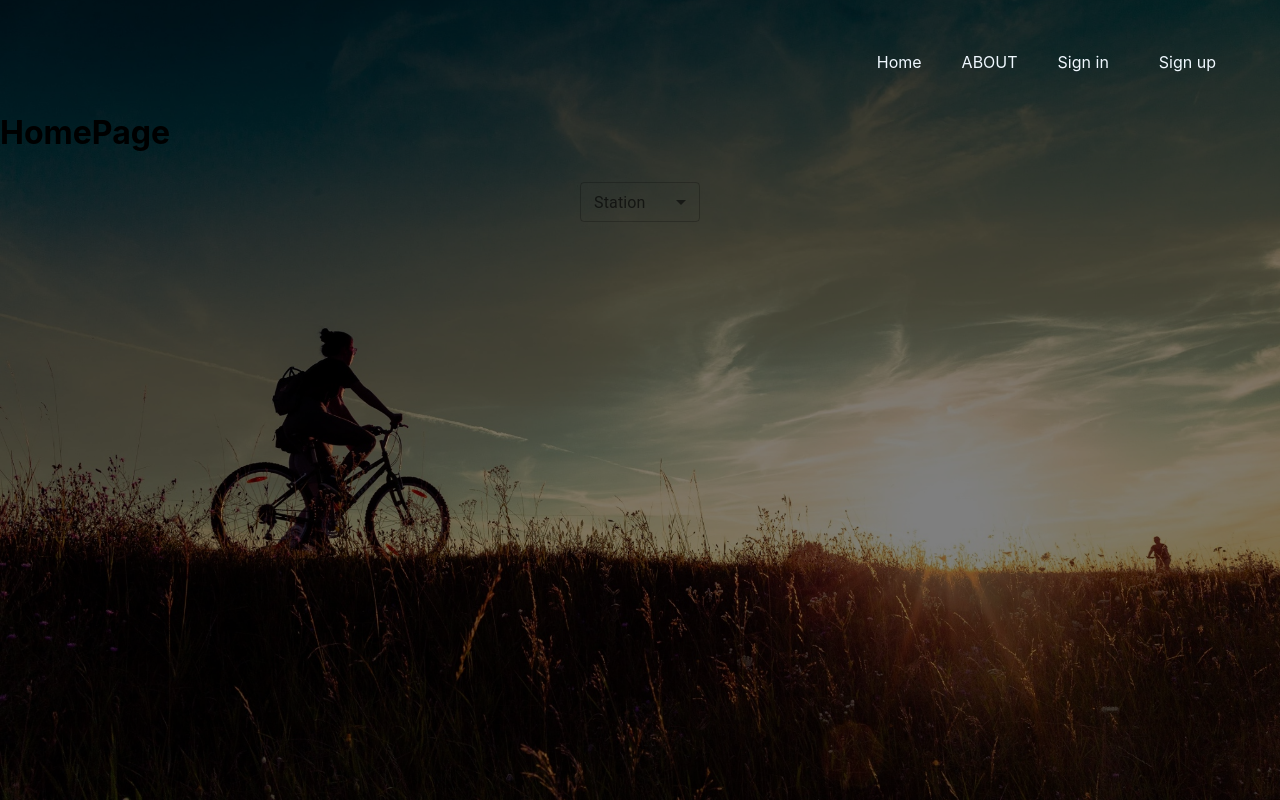
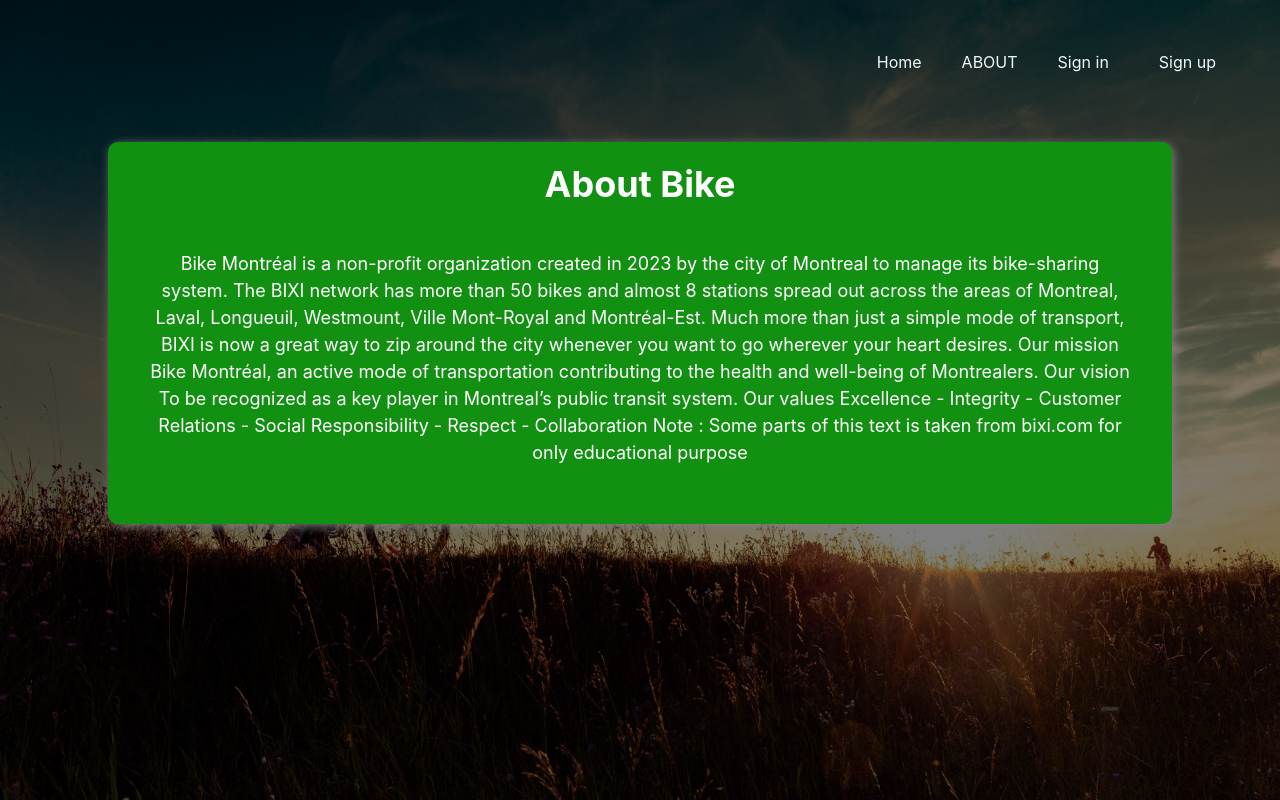
Before and after one commit to mefepolat/bike-project, a React (Create React App) app in the folder client/: page /about in a window 1280 px wide. Before the commit this address led to /. Built offline with nearby package versions, Linux system fonts and the light colour scheme.

Commit message:
AboutPage.js and AboutPage.css added and implimented

```diff
--- a/client/src/App.js
+++ b/client/src/App.js
@@ -5,6 +5,7 @@
 import Admin from './user/pages/Admin';
 import background from "./images/bckgrnd.jpg"
 import NavBar from './shared/components/Navbar';
+import AboutPage from './shared/components/AboutPage';
 
 
 function App() {
@@ -17,6 +18,7 @@
         <Routes>
           <Route path='/' element={<HomePage />} />
           <Route path='/admin' element={<Admin />} />
+          <Route path='/about' element={<AboutPage/>} />
 
           <Route path='*' element={<Navigate to='/' />} />
           </Routes>
--- /dev/null
+++ b/client/src/shared/components/AboutPage.css
@@ -0,0 +1,22 @@
+.about-page {
+    background-color: #129012;
+    padding: 20px;
+    border-radius: 10px;
+    box-shadow: 2px 2px 10px grey;
+    margin: 50px auto;
+    width: 80%;
+    text-align: center;
+  }
+
+  h1 {
+    margin-top: 0;
+    font-size: 36px;
+    color: white;
+  }
+
+  p {
+    color: white;
+    font-size: 18px;
+    line-height: 1.5;
+    padding: 20px;
+  }
--- /dev/null
+++ b/client/src/shared/components/AboutPage.js
@@ -0,0 +1,26 @@
+import React from 'react'
+import './AboutPage.css'
+
+const AboutPage = () => {
+return (
+
+    <div className="about-page">
+    <h1>About Bike</h1>
+    <p>Bike Montréal is a non-profit organization created in 2023 by the city of Montreal to manage its bike-sharing system. The BIXI network has more than 50 bikes  and almost 8 stations spread out across the areas of Montreal, Laval, Longueuil, Westmount, Ville Mont-Royal and Montréal-Est. Much more than just a simple mode of transport, BIXI is now a great way to zip around the city whenever you want to go wherever your heart desires.
+
+Our mission
+Bike Montréal, an active mode of transportation contributing to the health and well-being of Montrealers.
+
+Our vision
+To be recognized as a key player in Montreal’s public transit system.
+
+Our values
+Excellence - Integrity - Customer Relations - Social Responsibility - Respect - Collaboration
+Note : Some parts of this text is taken from bixi.com for only educational purpose</p>
+</div>
+
+)
+
+}
+
+export default AboutPage
```
Also changed, not shown: 2 other files (tests, documents, lock files or other folders).
